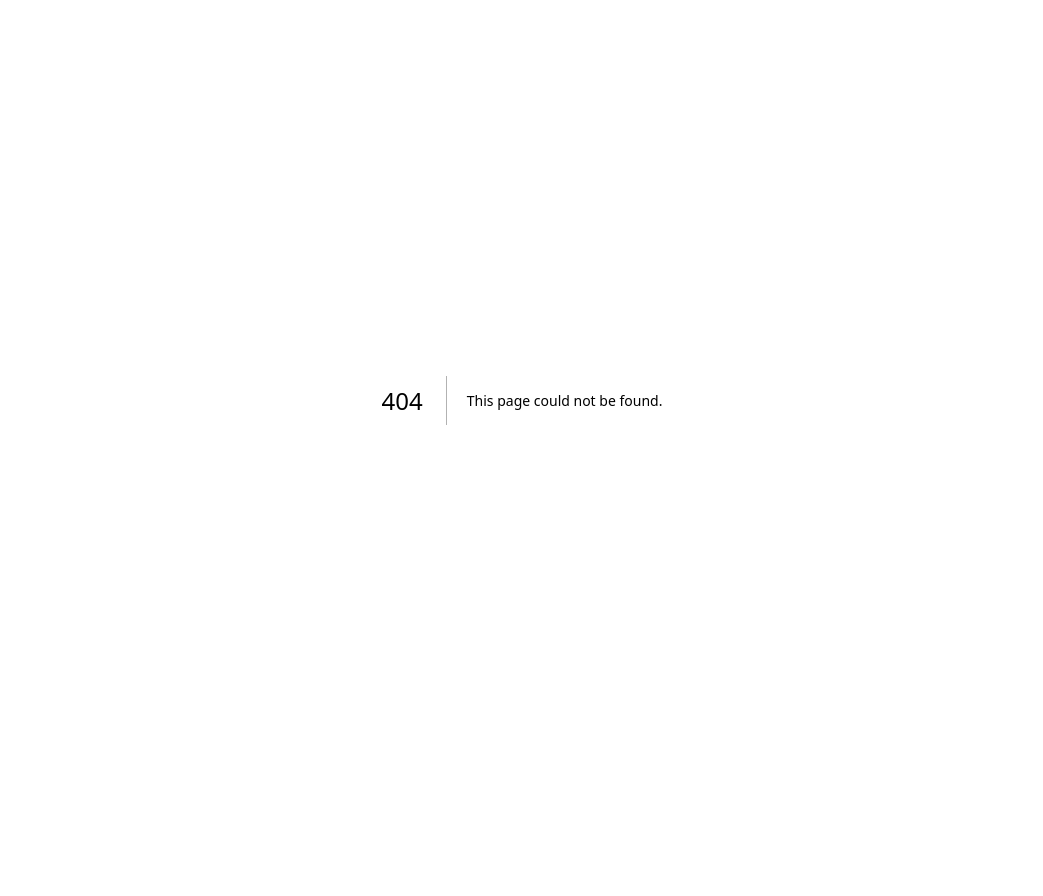
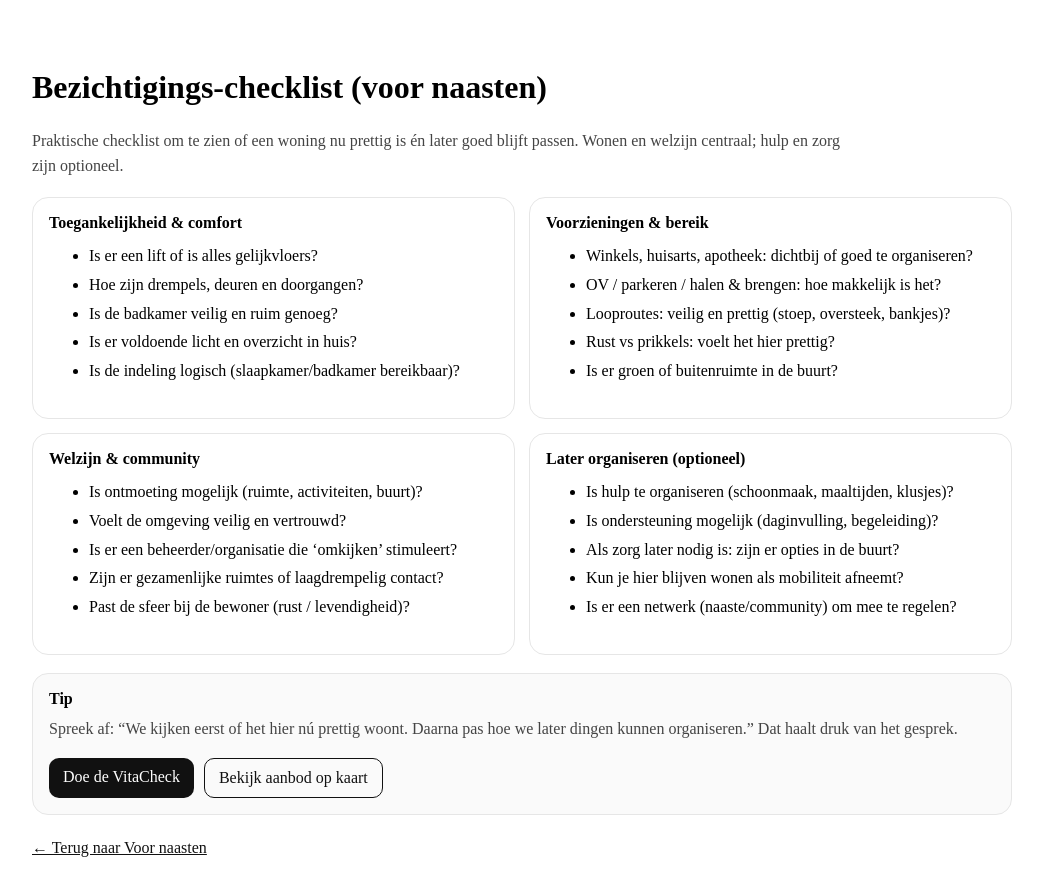
Before and after one commit to 4gcnny5cxp-dot/VitaWoon-demo-clean, a Next.js app: page /voor-naasten/checklist in a window 1280 px wide. Before the commit this address had no page. Shown: the top 896 px of the page, without its empty margins (118-1161 px from the left). Before the commit the page ends 800 px from the top, so only its background shows below. Built offline with nearby package versions, Linux system fonts and the light colour scheme.

Commit message:
Create checklist.tsx

```diff
--- /dev/null
+++ b/pages/voor-naasten/checklist.tsx
@@ -0,0 +1,97 @@
+export default function Checklist() {
+  return (
+    <main style={{ padding: 40, maxWidth: 980, margin: "0 auto" }}>
+      <h1>Bezichtigings-checklist (voor naasten)</h1>
+
+      <p style={{ marginTop: 12, color: "#444", lineHeight: 1.6, maxWidth: 820 }}>
+        Praktische checklist om te zien of een woning nu prettig is én later goed blijft passen.
+        Wonen en welzijn centraal; hulp en zorg zijn optioneel.
+      </p>
+
+      <div style={{ display: "grid", gap: 14, gridTemplateColumns: "1fr 1fr", marginTop: 18 }}>
+        <Section
+          title="Toegankelijkheid & comfort"
+          items={[
+            "Is er een lift of is alles gelijkvloers?",
+            "Hoe zijn drempels, deuren en doorgangen?",
+            "Is de badkamer veilig en ruim genoeg?",
+            "Is er voldoende licht en overzicht in huis?",
+            "Is de indeling logisch (slaapkamer/badkamer bereikbaar)?"
+          ]}
+        />
+        <Section
+          title="Voorzieningen & bereik"
+          items={[
+            "Winkels, huisarts, apotheek: dichtbij of goed te organiseren?",
+            "OV / parkeren / halen & brengen: hoe makkelijk is het?",
+            "Looproutes: veilig en prettig (stoep, oversteek, bankjes)?",
+            "Rust vs prikkels: voelt het hier prettig?",
+            "Is er groen of buitenruimte in de buurt?"
+          ]}
+        />
+        <Section
+          title="Welzijn & community"
+          items={[
+            "Is ontmoeting mogelijk (ruimte, activiteiten, buurt)?",
+            "Voelt de omgeving veilig en vertrouwd?",
+            "Is er een beheerder/organisatie die ‘omkijken’ stimuleert?",
+            "Zijn er gezamenlijke ruimtes of laagdrempelig contact?",
+            "Past de sfeer bij de bewoner (rust / levendigheid)?"
+          ]}
+        />
+        <Section
+          title="Later organiseren (optioneel)"
+          items={[
+            "Is hulp te organiseren (schoonmaak, maaltijden, klusjes)?",
+            "Is ondersteuning mogelijk (daginvulling, begeleiding)?",
+            "Als zorg later nodig is: zijn er opties in de buurt?",
+            "Kun je hier blijven wonen als mobiliteit afneemt?",
+            "Is er een netwerk (naaste/community) om mee te regelen?"
+          ]}
+        />
+      </div>
+
+      <div style={{ border: "1px solid #e6e6e6", borderRadius: 16, padding: 16, marginTop: 18, background: "#fafafa" }}>
+        <strong>Tip</strong>
+        <p style={{ marginTop: 8, color: "#444", lineHeight: 1.6 }}>
+          Spreek af: “We kijken eerst of het hier nú prettig woont. Daarna pas hoe we later dingen kunnen organiseren.”
+          Dat haalt druk van het gesprek.
+        </p>
+
+        <div style={{ display: "flex", gap: 10, flexWrap: "wrap", marginTop: 10 }}>
+          <a
+            href="/vitacheck"
+            style={{ padding: "10px 14px", borderRadius: 10, background: "#111", color: "#fff", textDecoration: "none" }}
+          >
+            Doe de VitaCheck
+          </a>
+          <a
+            href="/woningen/kaart"
+            style={{ padding: "10px 14px", borderRadius: 10, border: "1px solid #111", color: "#111", textDecoration: "none" }}
+          >
+            Bekijk aanbod op kaart
+          </a>
+        </div>
+      </div>
+
+      <p style={{ marginTop: 24 }}>
+        <a href="/voor-naasten" style={{ textDecoration: "underline", color: "#111" }}>
+          ← Terug naar Voor naasten
+        </a>
+      </p>
+    </main>
+  );
+}
+
+function Section({ title, items }: { title: string; items: string[] }) {
+  return (
+    <div style={{ border: "1px solid #e6e6e6", borderRadius: 16, padding: 16 }}>
+      <strong>{title}</strong>
+      <ul style={{ marginTop: 10, lineHeight: 1.8 }}>
+        {items.map((x) => (
+          <li key={x}>{x}</li>
+        ))}
+      </ul>
+    </div>
+  );
+}
```
